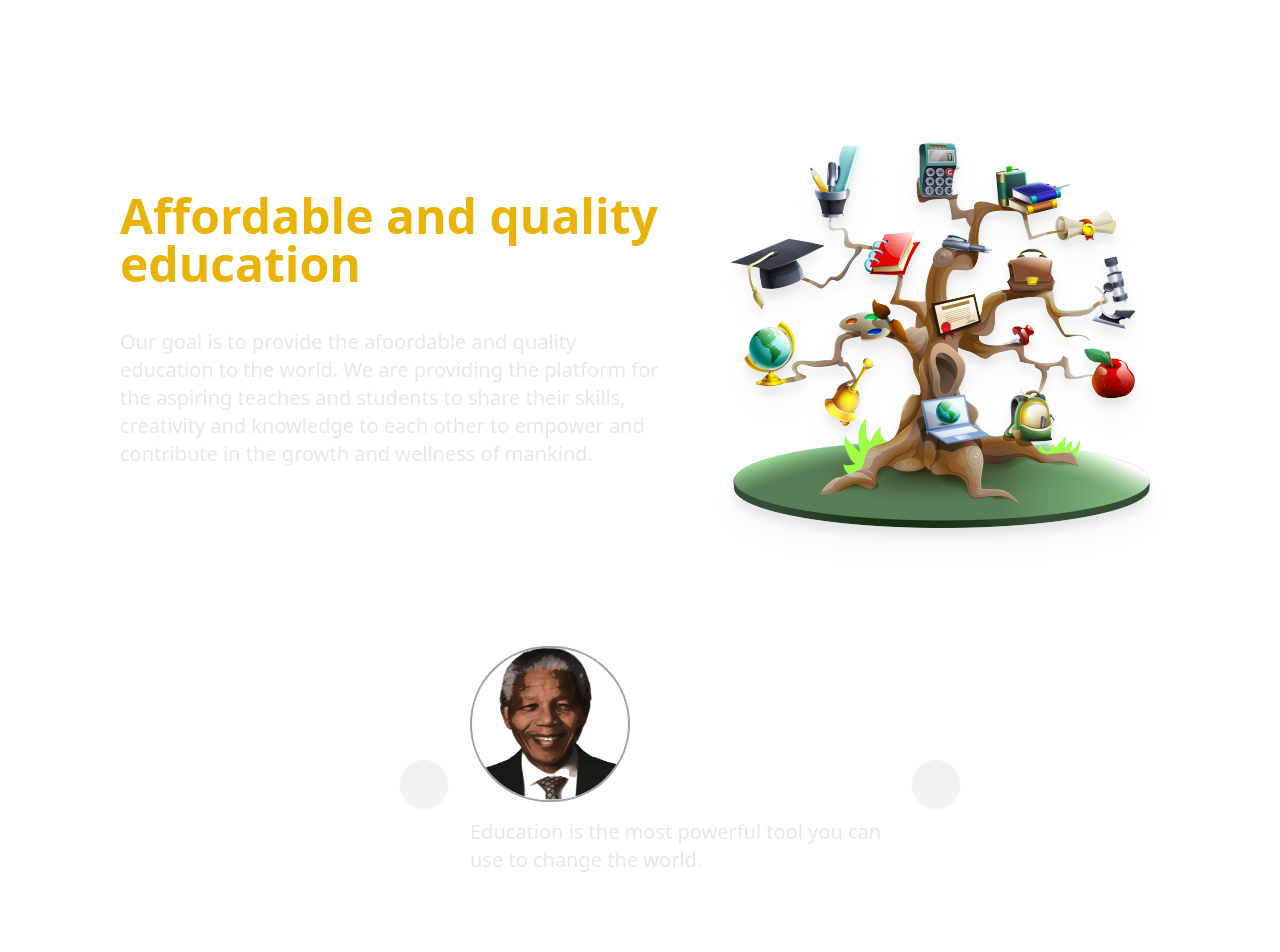
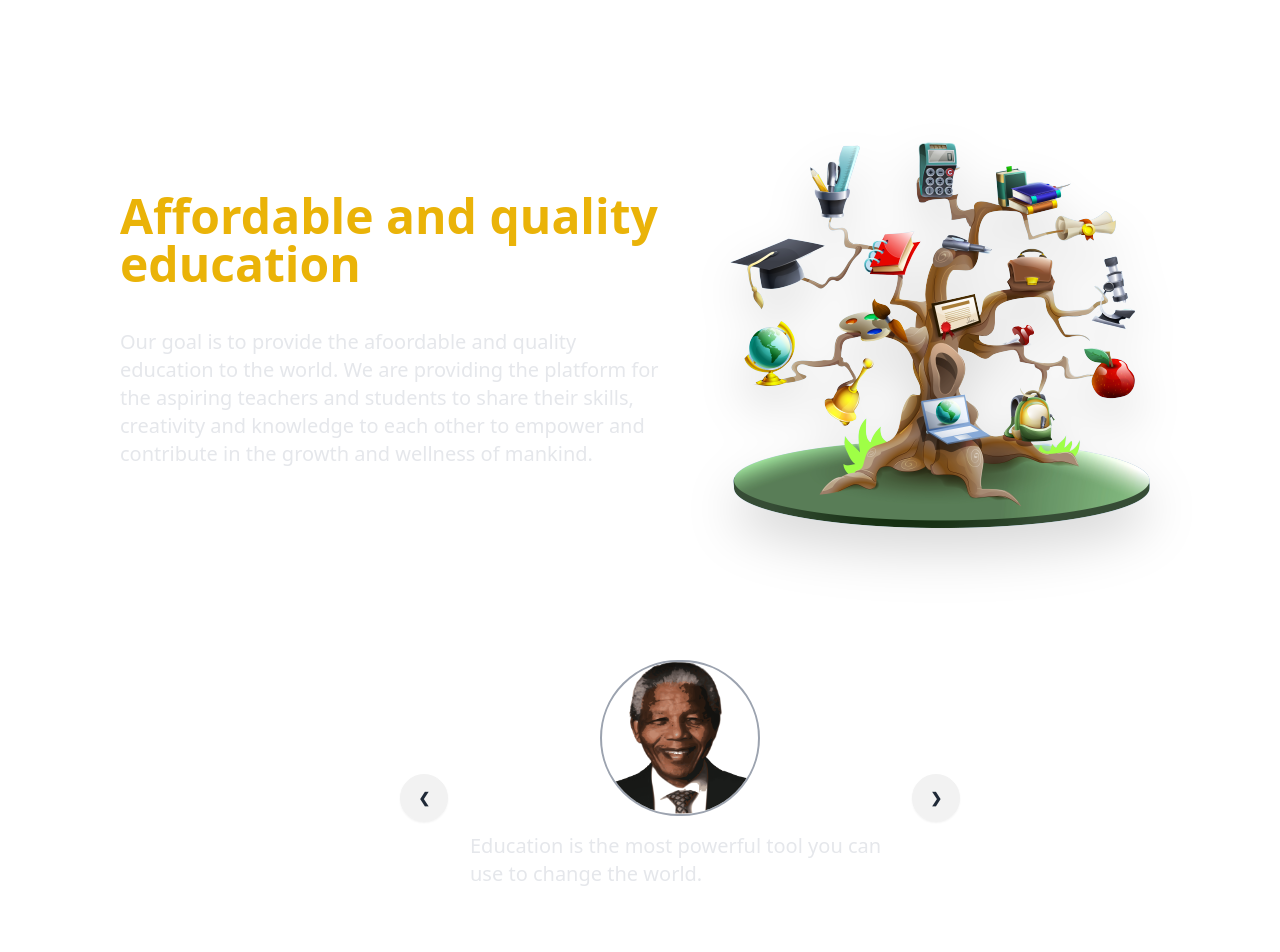
Before and after one commit to sandeepkrmehta/LMS-PROJECT, a React (Vite) app: page /about in a window 1280 px wide. Shown: the top 952 px of the page. Built offline with nearby package versions, Linux system fonts and the light colour scheme.

Commit message:
Added 404 NotFound page

```diff
--- a/src/App.jsx
+++ b/src/App.jsx
@@ -4,6 +4,7 @@
 
 import AboutUs from './Pages/AboutUs';
 import HomePage from './Pages/HomePage';
+import NotFound from './Pages/NotFound';
 
 
 function App() {
@@ -13,7 +14,9 @@
       <Routes>
         <Route path="/" element={< HomePage />}></Route>
         <Route path="/about" element={< AboutUs />}></Route>
-      </Routes>
+
+        <Route path="*" element={<NotFound />}></Route>
+        </Routes>
     </>
   )
 }
--- /dev/null
+++ b/src/Components/CarouselSlide.jsx
@@ -0,0 +1,20 @@
+function CarouselSlide({image, title, description, slideNumber, totalSlides}) {
+    return (
+                <div id={`slide${slideNumber}`} className="carousel-item relative w-full">
+                    <div className="flex flex-col items-center justify-center gap-4 px-[15%]">
+                        <img src={image} className="w-40 rounded-full border-2 border-gray-400" />
+                        <p className="text-xl text-gray-200">
+                            {description}
+                        </p>
+                        <h3 className="text-2xl font-semibold">{title}</h3>
+                        <div className="absolute flex justify-between transform -translate-y-1/2 left-5 right-5 top-1/2">
+                            <a href={`#slide${(slideNumber == 1 ? totalSlides : (slideNumber - 1))}`} className="btn btn-circle">❮</a>
+                            <a href={`#slide${(slideNumber) % totalSlides + 1}`} className="btn btn-circle">❯</a>
+                        </div>
+                    </div>
+
+                </div>
+    );
+}
+
+export default CarouselSlide;
--- /dev/null
+++ b/src/Constants/CelebrityData.js
@@ -0,0 +1,38 @@
+import apj from "../assets/Images/apj.png";
+import billGates from "../assets/Images/billGates.png";
+import einstein from "../assets/Images/einstein.png";
+import nelsonMandela from "../assets/Images/nelsonMandela.png";
+import steveJobs from "../assets/Images/steveJobs.png";
+
+export const celebrities = [
+    {
+        title: "Nelson Mandela",
+        description: "Education is the most powerful tool you can use to change the world.",
+        image: nelsonMandela,
+        slideNumber: 1
+    },
+    {
+        title: "APJ Abdul Kamal",
+        description: "Failure will never overtake me if my determination to succeed is strong enough.",
+        image: apj,
+        slideNumber: 2
+    },
+    {
+        title: "Albert Einstein",
+        description: "A person who never made a mistake never tried anything new.",
+        image: einstein,
+        slideNumber: 3
+    },
+    {
+        title: "Steve Jobs",
+        description: "We don't get a chance to do that many things, and every one should be really excellent.",
+        image: steveJobs,
+        slideNumber: 4
+    },
+    {
+        title: "Bill Gates",
+        description: "Success is a lousy teacher. It seduces smart people into thinking they can’t lose.",
+        image: billGates,
+        slideNumber: 5
+    },
+]
--- a/src/Pages/AboutUs.jsx
+++ b/src/Pages/AboutUs.jsx
@@ -1,12 +1,10 @@
 import aboutMainImage from "../assets/Images/aboutMainImage.png";
-import apj from "../assets/Images/apj.png";
-import billGates from "../assets/Images/billGates.png";
-import einstein from "../assets/Images/einstein.png";
-import nelsonMandela from "../assets/Images/nelsonMandela.png";
-import steveJobs from "../assets/Images/steveJobs.png";
+import CarouselSlide from "../Components/CarouselSlide";
+import { celebrities } from "../Constants/CelebrityData";
 import HomeLayout from "../Layouts/HomeLayout";
 
 function AboutUs() {
+
     return (
         <HomeLayout>
             <div className="pl-20 pt-20 flex flex-col text-white">
@@ -16,94 +14,34 @@
                             Affordable and quality education
                         </h1>
                         <p className="text-xl text-gray-200">
-              Our goal is to provide the afoordable and quality education to the
-              world. We are providing the platform for the aspiring teaches and
-              students to share their skills, creativity and knowledge to each
-              other to empower and contribute in the growth and wellness of
-              mankind.
+                            Our goal is to provide the afoordable and quality education to the world.
+                            We are providing the platform for the aspiring teachers and students to share
+                            their skills, creativity and knowledge to each other to empower and contribute
+                            in the growth and wellness of mankind.
                         </p>
                     </section>
+
                     <div className="w-1/2">
                         <img
-              className="drop-shadow-xl"
                             id="test1"
                             style={{
-                filter: "drop-shadow(0px 10px rgb(0,0,0));",
+                                filter: "drop-shadow(0px 10px 10px rgb(0,0,0));"
                             }}
+                            alt="about main image"
+                            className="drop-shadow-2xl"
                             src={aboutMainImage}
-              alt="MainImage"
-              srcSet=""
                         />
                     </div>
                 </div>
 
-        <div className="carousel w-1/2 m-auto my-16 ">
-            <div id="slide1" className="carousel-item relative w-full">
-              <div className="flex flex-col item-center justify-center gap-4 px-[15%]">
-                <img src={nelsonMandela} className="w-40 rounded-full border-2 border-gray-400"/>
-                   <p className="text-xl text-gray-200">
-                    {"Education is the most powerful tool you can use to change the world."}
-                    </p>
-                   <h3 className="text-2xl font-semibold">Nelson Mandela</h3>
-                   <div className="absolute flex justify-between transform -translate-y-1/2  left-5 right-5 top-1/2">
-                      <a href="#slide5" className="btn btn-circle"></a>
-                       <a href="#slide2" className="btn btn-circle"></a>
-                    </div>
-                </div>
-            </div>
-            <div id="slide2" className="carousel-item relative w-full">
-              <div className="flex flex-col item-center justify-center gap-4 px-[15%]">
-                <img src={apj} className="w-40 rounded-full border-2 border-gray-400"/>
-                  <p className="text-xl text-gray-200">
-                    {"If you want to shine like the sun, first burn like the sun."}
-                  </p>
-                   <h3 className="text-2xl font-semibold">Dr. APJ Abdul kalam</h3>
+                <div className="carousel w-1/2 m-auto my-16">
+                    {celebrities && celebrities.map(celebrity => (<CarouselSlide
+                                                                    {...celebrity}
+                                                                    key={celebrity.slideNumber}
+                                                                    totalSlides={celebrities.length}
 
-                  <div className="absolute flex justify-between transform -translate-y-1/2  left-5 right-5 top-1/2">
-                    <a href="#slide1" className="btn btn-circle"></a>
-                    <a href="#slide3" className="btn btn-circle"></a>
-                  </div>
-              </div>
-            </div>
-            <div id="slide3" className="carousel-item relative w-full">
-              <div className="flex flex-col item-center justify-center gap-4 px-[15%]">
-                <img src={einstein} className="w-40 rounded-full border-2 border-gray-400"/>
-                  <p className="text-xl text-gray-200">
-                    {"Life is like riding a bicycle. To keep your balance, you must keep moving."}
-                  </p>
-                  <h3 className="text-2xl font-semibold">Albert Einstein</h3>
-                  <div className="absolute flex justify-between transform -translate-y-1/2  left-5 right-5 top-1/2">
-                    <a href="#slide2" className="btn btn-circle"></a>
-                     <a href="#slide4" className="btn btn-circle"></a>
-                  </div>
-              </div>
-            </div>
-            <div id="slide4" className="carousel-item relative w-full">
-              <div className="flex flex-col item-center justify-center gap-4 px-[15%]">
-                <img src={steveJobs} className="w-40 rounded-full border-2 border-gray-400"/>
-                    <p className="text-xl text-gray-200">
-                    {"Your time is limited, so don’t waste it living someone else’s life."}
-                    </p>
-                    <h3 className="text-2xl font-semibold">Steve Jobs</h3>
-                  <div className="absolute flex justify-between transform -translate-y-1/2  left-5 right-5 top-1/2">
-                     <a href="#slide3" className="btn btn-circle"></a>
-                     <a href="#slide5" className="btn btn-circle"></a>
-                  </div>
-              </div>
-            </div>
-            <div id="slide5" className="carousel-item relative w-full">
-              <div className="flex flex-col item-center justify-center gap-4 px-[15%]">
-                <img src={billGates} className="w-40 rounded-full border-2 border-gray-400"/>
-                    <p className="text-xl text-gray-200">
-                    {"It’s fine to celebrate success, but it is more important to heed the lessons of failure."}
-                    </p>
-                    <h3 className="text-2xl font-semibold">Bill Gates</h3>
-                  <div className="absolute flex justify-between transform -translate-y-1/2  left-5 right-5 top-1/2">
-                    <a href="#slide4" className="btn btn-circle"></a>
-                    <a href="#slide1" className="btn btn-circle"></a>
-                  </div>
-              </div>
-            </div>
+                                                                />))}
+
                 </div>
 
 
@@ -112,4 +50,5 @@
     );
 }
 
+
 export default AboutUs;
--- /dev/null
+++ b/src/Pages/NotFound.jsx
@@ -0,0 +1,26 @@
+import { useNavigate } from "react-router-dom";
+
+
+
+function NotFound() {
+    const navigate = useNavigate();
+    return (
+        <div className="h-screen w-full flex flex-col justify-center items-center bg-[#1A2238]">
+            <h1 className="text-9xl font-extrabold text-white tracking-widest">
+                404
+            </h1>
+            <div className="bg-black text-white px-2 text-sm rounded rotate-12 absolute">
+                Page not found ...
+            </div>
+            <button className="mt-5">
+                <a className="relative inline-block text-sm font-medium text-[#FF6A3D] group active:text-yellow-500 focus:outline-none focus:ring">
+                    <span onClick={() => navigate(-1)} className="relative block px-8 py-3 bg-[#1A2238] border border-current">
+                    Go Back
+                    </span>
+                </a>
+            </button>
+        </div>
+    )
+}
+
+export default NotFound;
```
Lines whose indentation alone changed are shown as unchanged.
